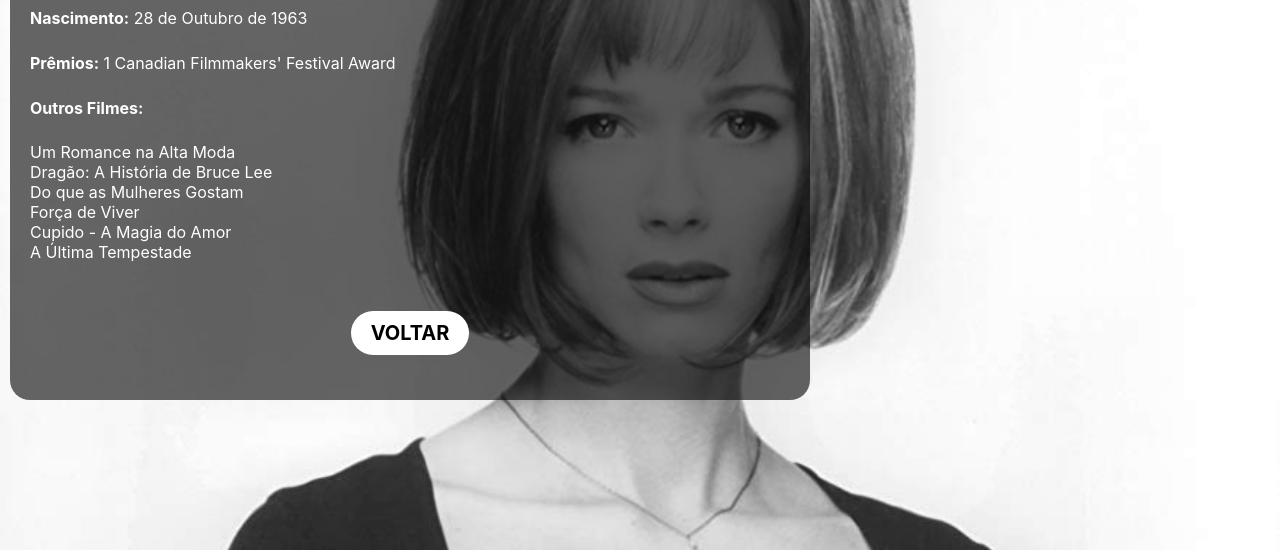
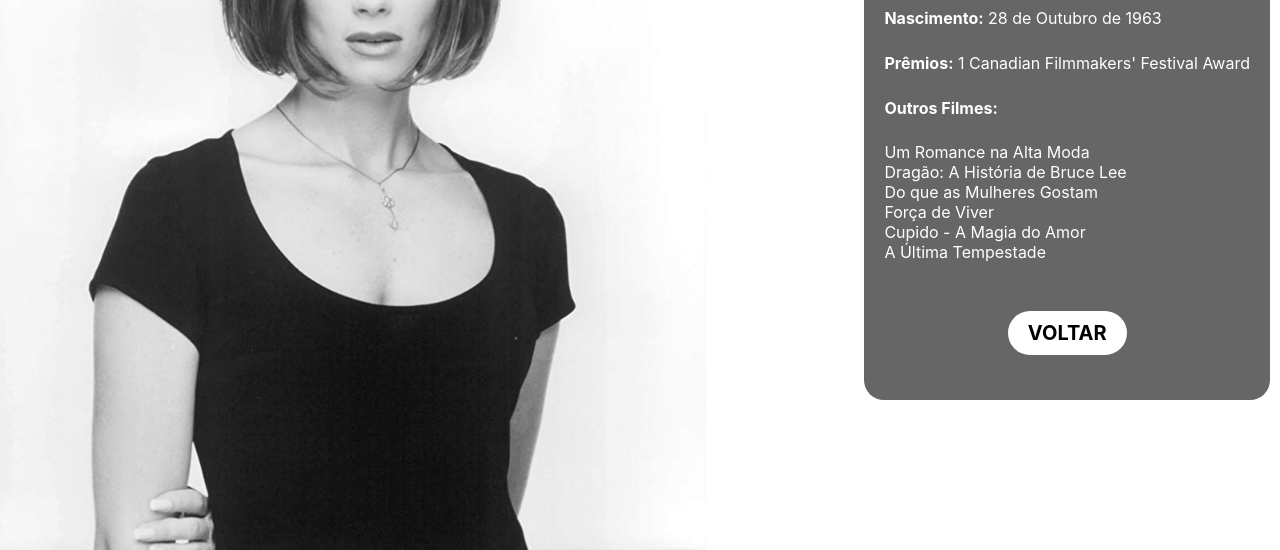
Before and after one commit to DouglasMV/dumb-and-dumber, a plain HTML site: page src/html/lauren.html in a window 1280 px wide. Shown: the part 250-800 px from the top of the page. Drawn offline with Linux system fonts and the light colour scheme.

Commit message:
fixed bgs

```diff
--- a/src/css/paginas-estrelas.css
+++ b/src/css/paginas-estrelas.css
@@ -10,6 +10,7 @@ main {
     display: flex;
     flex-direction: column;
     justify-content: center;
+    align-items: flex-end;
     padding: 10px;
 }
 
@@ -57,7 +58,7 @@ a:hover {
 }
 
 @media screen and (min-width: 900px) {
-    #lauren {
+    #lauren-main {
         background-size: contain;
         background-position-x: 0;
     }
```
